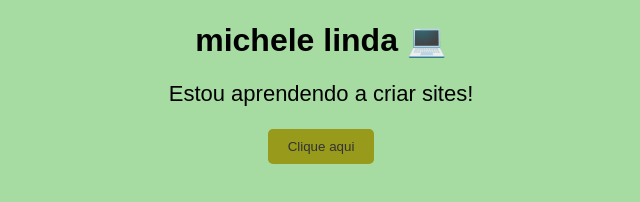
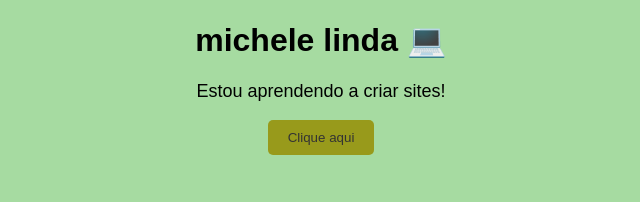
Before and after one commit to michelecarvalho18k-byte/mihcarvalho.github.io, a plain HTML site: page index.html in a window 1280 px wide. Shown: the whole page, without its empty margins (319-959 px from the left). Drawn offline with Linux system fonts and the light colour scheme.

Commit message:
Update index.html

```diff
--- a/index.html
+++ b/index.html
@@ -13,7 +13,7 @@ h1 {
 color: black;
 }
 p {
-font-size: 22px;
+font-size: 18px
 }
 button {
 padding: 10px 20px;
```
